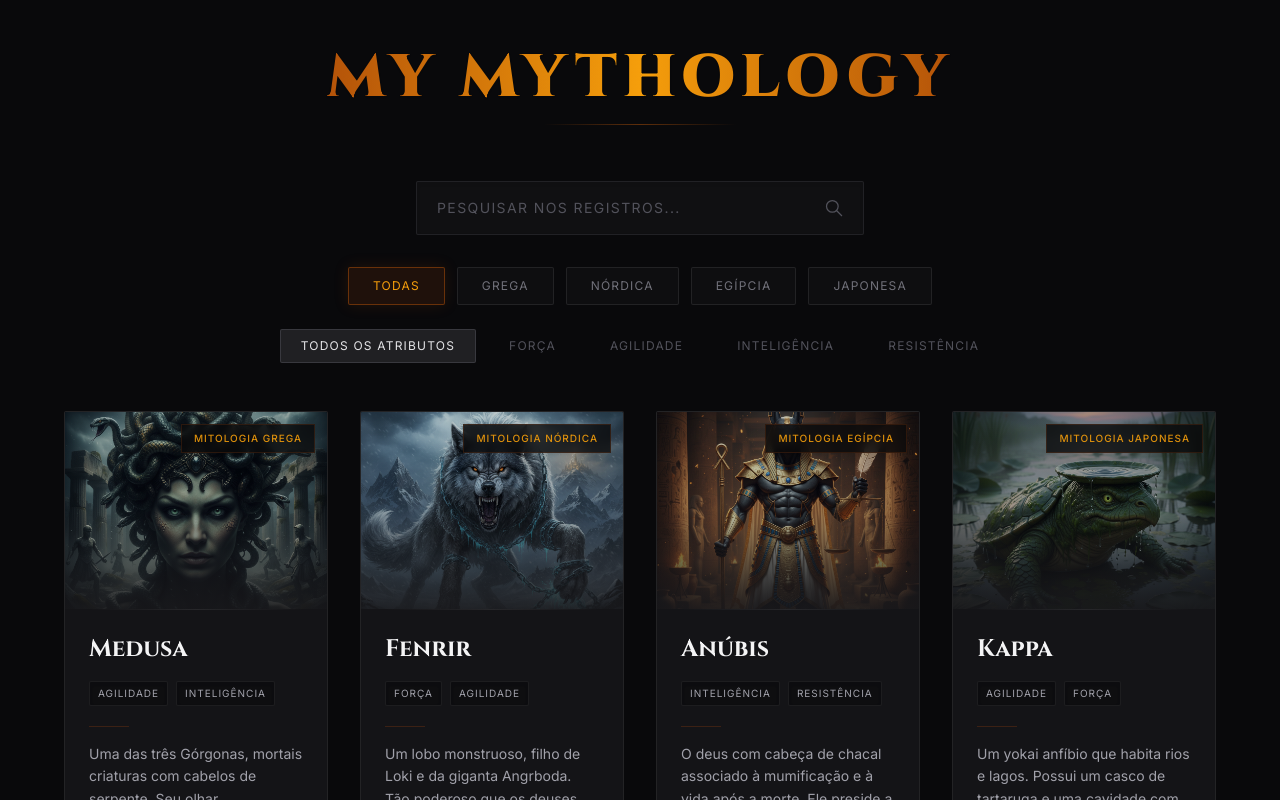
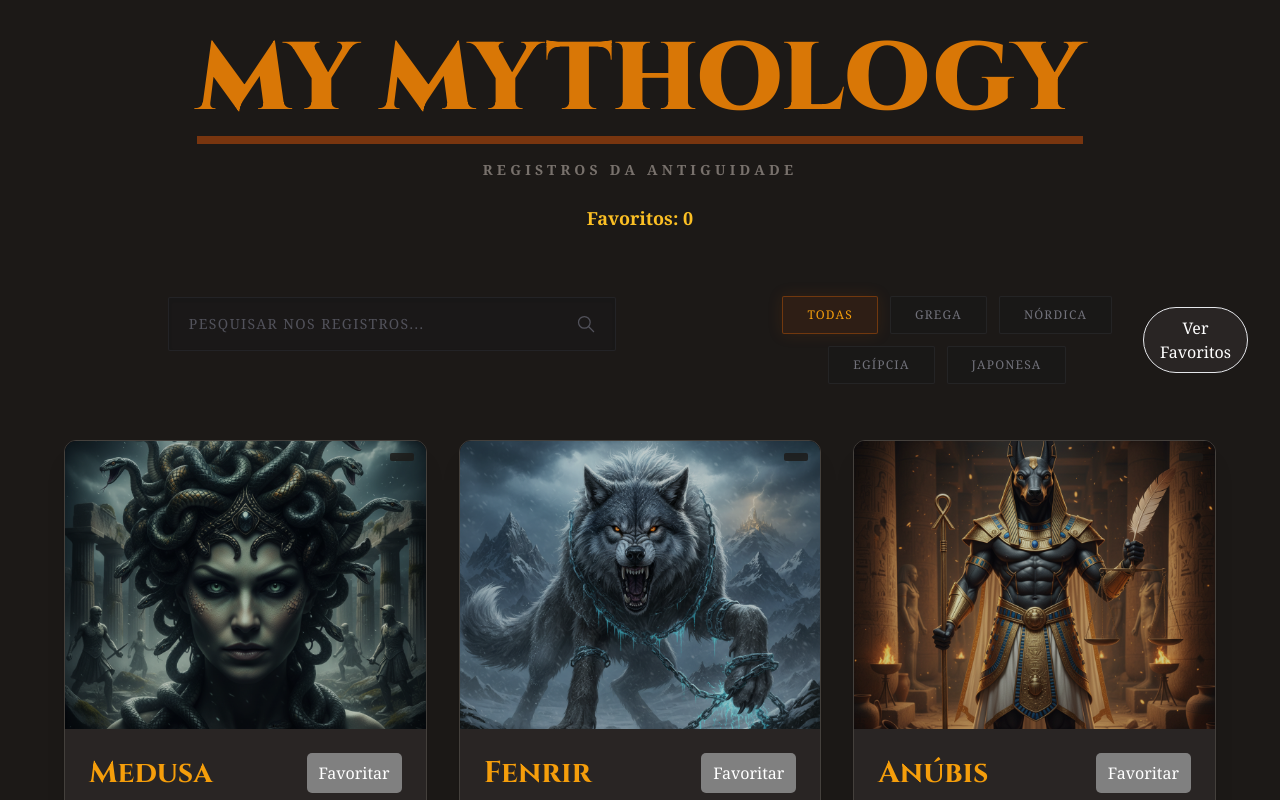
Before and after one commit to joaovictorcascardo/my-mythology, a React (Vite) app: page / in a window 1280 px wide. Shown: the top 800 px of the page. Built offline with nearby package versions, Linux system fonts and the light colour scheme.

Commit message:
comit aula trab

```diff
--- a/src/App.jsx
+++ b/src/App.jsx
@@ -1,60 +1,81 @@
-
-//HEITOR POLASTRI, JOÃO VICTOR, KAIO BOLSONI
-
 import { criaturas } from "./data/criaturas";
+import CardCriatura from "./components/CardCriatura";
 import { useState } from "react";
-import Header from "./components/Header";
 import SearchBar from "./components/SearchBar";
 import Filtros from "./components/Filtros";
-import FiltroAtributo from "./components/FiltroAtributo";
-import Galeria from "./components/Galeria";
 
 function App() {
   const [busca, setBusca] = useState("");
   const [categoria, setCategoria] = useState("");
-  const [atributosSelecionados, setAtributosSelecionados] = useState([]);
+  const [favoritos, setFavoritos] = useState([]);
+  const [mostrarFavoritos, setMostrarFavoritos] = useState(false);
 
-  const alternarAtributo = (valor) => {
-    if (valor === "") {
-      setAtributosSelecionados([]);
-      return;
+  function favoritar(id) {
+    if (favoritos.includes(id)) {
+      setFavoritos(favoritos.filter((item) => item !== id));
+    } else {
+      setFavoritos([...favoritos, id]);
     }
-    setAtributosSelecionados((prev) =>
-      prev.includes(valor)
-        ? prev.filter((a) => a !== valor)
-        : [...prev, valor]
-    );
-  };
+  }
 
   const criaturasFiltradas = criaturas.filter((criatura) => {
     const nomeBate = criatura.nome.toLowerCase().includes(busca.toLowerCase());
-    const categoriaBate = categoria === "" || criatura.categoria === categoria;
-    const atributoBate =
-      atributosSelecionados.length === 0 ||
-      atributosSelecionados.every((attr) => criatura.atributos?.includes(attr));
-    return nomeBate && categoriaBate && atributoBate;
+    const categoriaBate = categoria === "" || criatura.panteao === categoria;
+    const favBate = mostrarFavoritos ? favoritos.includes(criatura.id) : true;
+
+    return nomeBate && categoriaBate && favBate;
   });
 
   return (
-    <div className="min-h-screen p-8 pt-12 flex flex-col items-center">
-      <Header />
+    <div className="min-h-screen bg-stone-900 text-stone-300 font-serif">
+      <div className="mx-auto max-w-7xl p-8 text-center">
 
-      <div className="w-full max-w-3xl flex flex-col items-center">
-        <SearchBar valor={busca} aoDigitar={setBusca} />
+        <header className="mb-16">
+          <h1 className="inline-block text-6xl md:text-8xl font-black uppercase text-amber-600 border-b-8 border-amber-900 pb-2">
+            My Mythology
+          </h1>
+          <p className="mt-4 text-stone-500 text-sm uppercase tracking-[0.3em] font-bold">
+            Registros da Antiguidade
+          </p>
+          <div className="mt-6 text-amber-400 font-bold text-lg">
+            Favoritos: {favoritos.length}
+          </div>
+        </header>
+
+        <div className="flex flex-col items-center justify-center gap-6 mb-14 w-full">
+          <div className="flex flex-col sm:flex-row gap-6 w-full justify-center items-center">
+            <SearchBar valor={busca} aoDigitar={setBusca} />
+            <Filtros categoriaSelecionada={categoria} aoMudarCategoria={setCategoria} />
+            <button
+              onClick={() => setMostrarFavoritos(!mostrarFavoritos)}
+              className="px-4 py-2 rounded-full border bg-stone-800 text-white"
+            >
+              {mostrarFavoritos ? "Ver Todos" : "Ver Favoritos"}
+            </button>
+          </div>
+        </div>
+
+        <main className="mx-auto grid max-w-6xl gap-8 text-left sm:grid-cols-2 lg:grid-cols-3">
+          {criaturasFiltradas.length > 0 ? (
+            criaturasFiltradas.map((criatura) => (
+              <CardCriatura
+                key={criatura.id}
+                id={criatura.id}
+                nome={criatura.nome}
+                categoria={criatura.panteao}
+                imagem={criatura.imagem}
+                descricao={criatura.descricao}
+                taFavoritado={favoritos.includes(criatura.id)}
+                aoFavoritar={favoritar}
+              />
+            ))
+          ) : (
+            <div className="col-span-full text-center py-20">
+              <p className="text-stone-500 text-xl italic">Nenhum registro encontrado.</p>
+            </div>
+          )}
+        </main>
       </div>
-
-      <div className="flex flex-col gap-6 mb-12 w-full max-w-4xl">
-        <Filtros
-          categoriaSelecionada={categoria}
-          aoMudarCategoria={setCategoria}
-        />
-        <FiltroAtributo
-          atributosSelecionados={atributosSelecionados}
-          aoAlternarAtributo={alternarAtributo}
-        />
-      </div>
-
-      <Galeria criaturas={criaturasFiltradas} />
     </div>
   );
 }
--- a/src/components/CardCriatura.jsx
+++ b/src/components/CardCriatura.jsx
@@ -1,40 +1,33 @@
-export default function CardCriatura({ nome, categoria, imagem, descricao, atributos }) {
+export default function CardCriatura({ id, nome, categoria, imagem, descricao, taFavoritado, aoFavoritar }) {
   return (
-    <article className="group relative bg-zinc-900/80 border border-zinc-800/80 rounded-sm overflow-hidden hover:border-amber-700/50 transition-all duration-500 hover:-translate-y-1 hover:shadow-[0_10px_30px_-10px_rgba(180,83,9,0.15)] flex flex-col h-full">
-      <div className="relative aspect-[4/3] overflow-hidden bg-zinc-950">
+    <article className="group flex flex-col bg-stone-800 border border-stone-700 rounded-xl overflow-hidden shadow-xl transition-all duration-300">
+      <div className="relative h-72 overflow-hidden bg-stone-950">
         {imagem ? (
-          <img
-            src={imagem}
-            alt={nome}
-            className="w-full h-full object-cover transition-transform duration-700 group-hover:scale-105 opacity-80 group-hover:opacity-100"
-          />
-        ) : (
-          <div className="w-full h-full flex items-center justify-center text-zinc-800">
-             <span className="text-4xl opacity-20 group-hover:text-amber-900/40 transition-colors">🏛️</span>
-          </div>
-        )}
-        <div className="absolute inset-0 bg-gradient-to-t from-zinc-900/90 via-zinc-900/10 to-transparent"></div>
-        <p className="absolute top-3 right-3 bg-zinc-950/80 text-amber-500/90 text-[10px] font-medium uppercase tracking-widest px-3 py-1.5 border border-amber-900/30 backdrop-blur-sm shadow-xl">
+          <img src={imagem} alt={nome} className="w-full h-full object-cover opacity-80" />
+        ) : null}
+        <div className="absolute top-3 right-3 bg-stone-900/80 text-amber-500 text-xs px-3 py-1 rounded-sm">
           {categoria}
-        </p>
+        </div>
       </div>
-      <div className="p-6 flex flex-col flex-grow relative">
-        <div className="absolute top-0 left-6 right-6 h-px bg-gradient-to-r from-transparent via-zinc-800 to-transparent"></div>
-        <h2 className="text-2xl font-bold text-zinc-100 mb-4 group-hover:text-amber-500 transition-colors duration-300 drop-shadow-sm">{nome}</h2>
 
-        {atributos && atributos.length > 0 && (
-          <div className="flex flex-wrap gap-2 mb-5 mt-auto">
-            {atributos.map((attr, index) => (
-              <span key={index} className="bg-zinc-950/50 text-zinc-400 border border-zinc-800/60 text-[10px] uppercase tracking-widest px-2 py-1 rounded-sm shadow-inner">
-                {attr}
-              </span>
-            ))}
-          </div>
-        )}
-
-        <div className="w-10 h-px bg-amber-900/40 mb-4 transition-all duration-500 group-hover:w-16 group-hover:bg-amber-600/50"></div>
-
-        <p className="text-zinc-400 text-sm leading-relaxed line-clamp-4">{descricao}</p>
+      <div className="flex flex-col flex-grow p-6">
+        <div className="flex justify-between items-center mb-2">
+          <h2 className="text-3xl font-bold text-amber-500">{nome}</h2>
+          <button
+            onClick={() => aoFavoritar(id)}
+            style={{
+              padding: '8px 12px',
+              backgroundColor: taFavoritado ? 'red' : 'gray',
+              color: 'white',
+              border: 'none',
+              borderRadius: '5px',
+              cursor: 'pointer'
+            }}
+          >
+            {taFavoritado ? "Remover" : "Favoritar"}
+          </button>
+        </div>
+        <p className="text-stone-400 text-base">{descricao}</p>
       </div>
     </article>
   );
```
